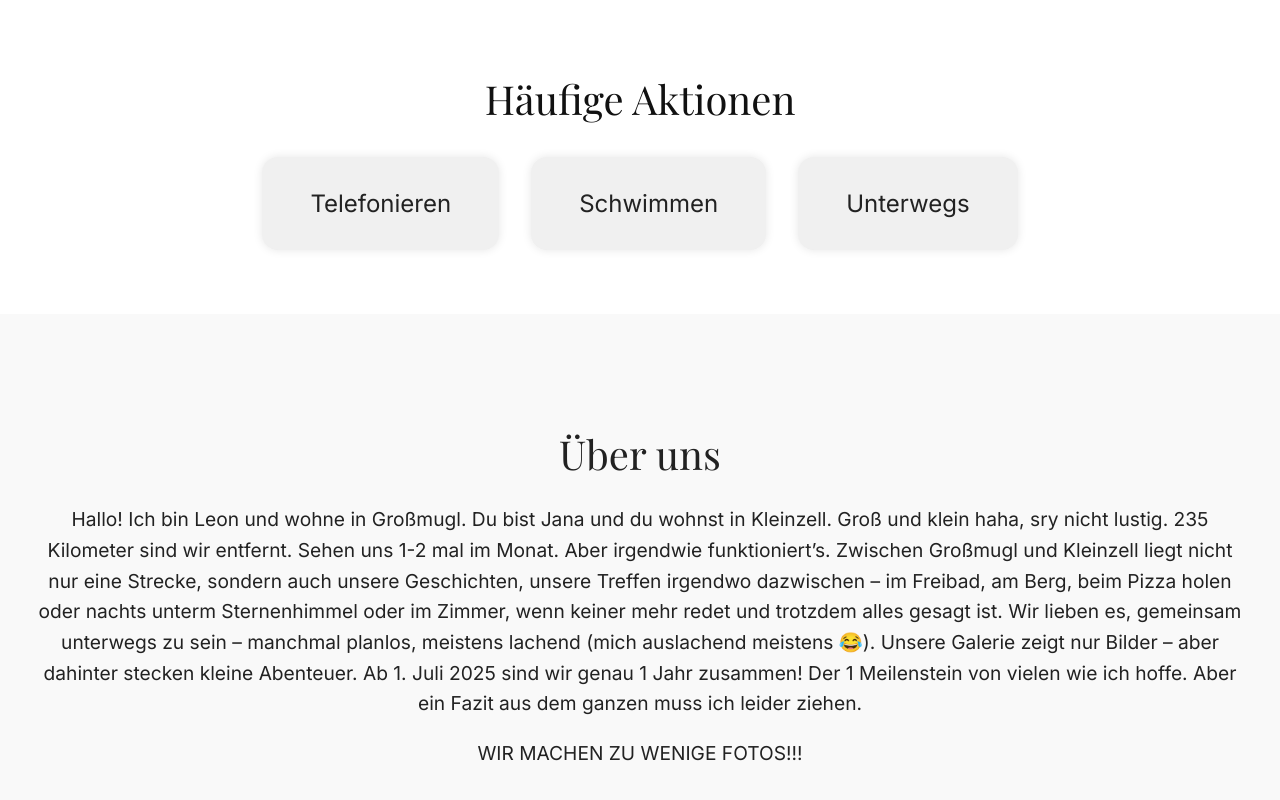
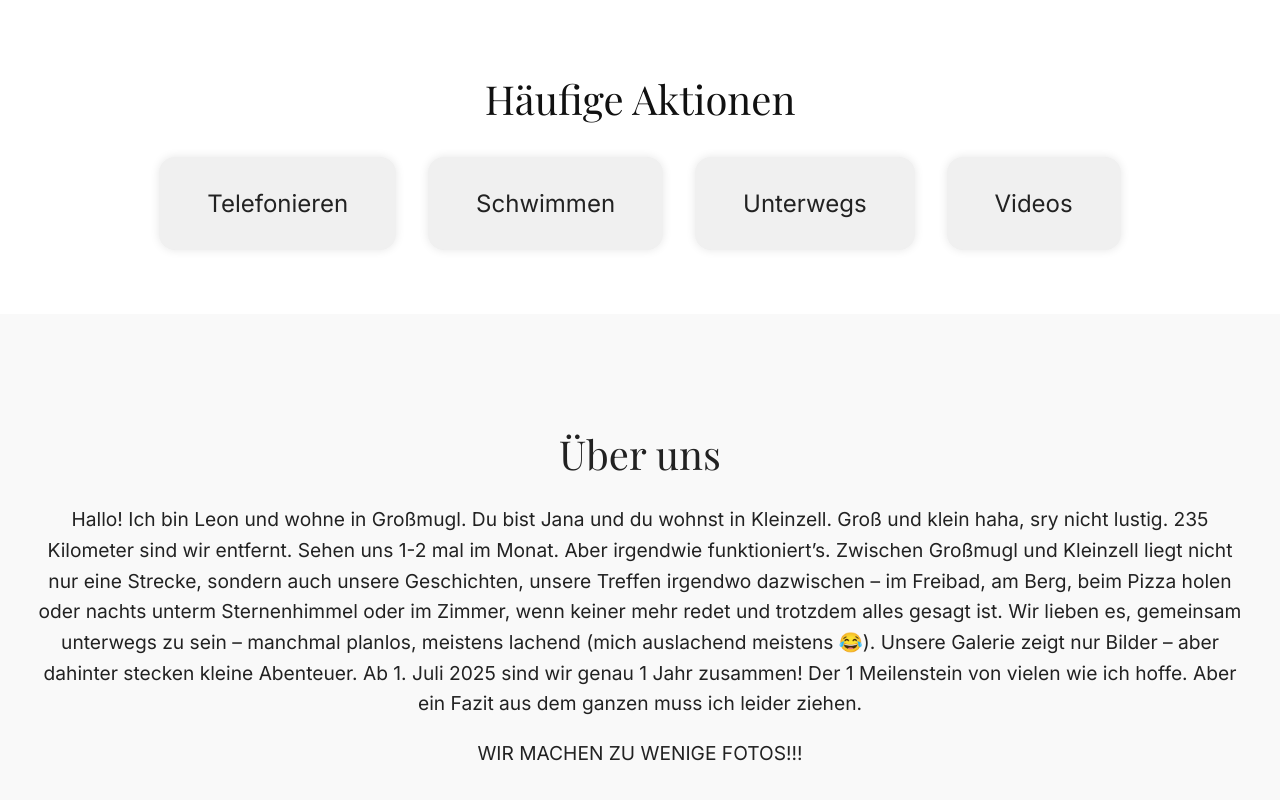
Before and after one commit to LetschoGabel/Jahresrueckblick, a website built with webpack: page index.html in a window 1280 px wide. Shown: the part 7535-8335 px from the top of the page. Built offline with nearby package versions, Linux system fonts and the light colour scheme.

Commit message:
Update index.html

```diff
--- a/index.html
+++ b/index.html
@@ -109,6 +109,7 @@
     <a href="telefonieren.html" class="category-card">Telefonieren</a>
     <a href="schwimmen.html" class="category-card">Schwimmen</a>
     <a href="unterwegs.html" class="category-card">Unterwegs</a>
+    <a href="video.html" class="category-card">Videos</a>
   </div>
 </section>
 
```
